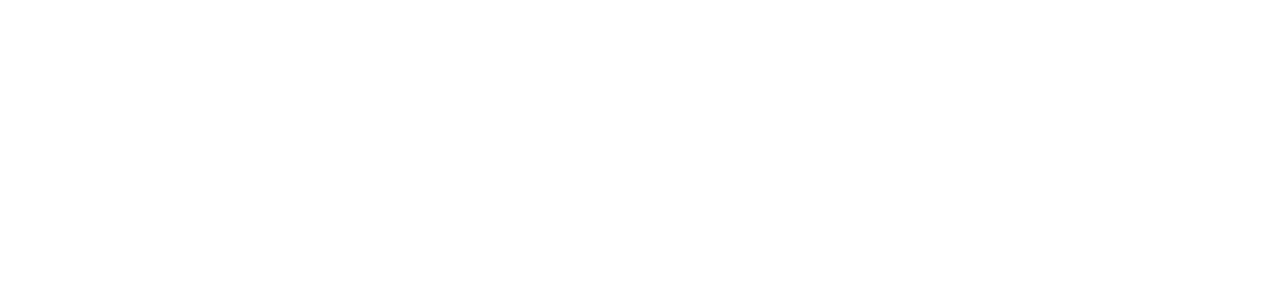
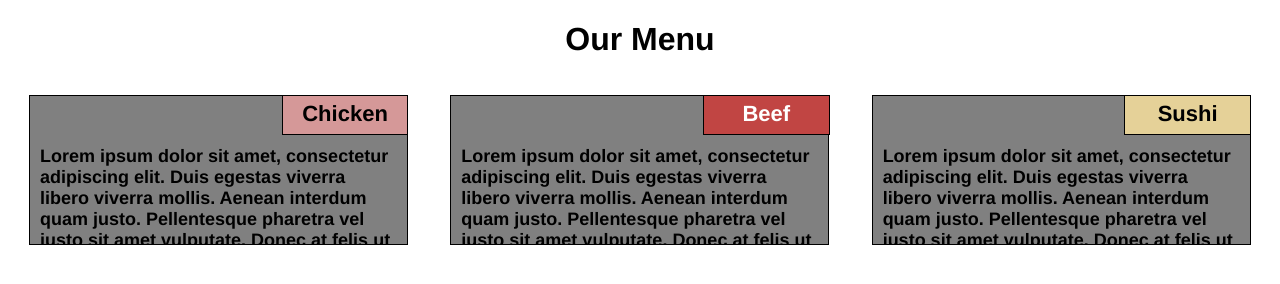
Before and after one commit to JosePimenta10/coursera, a plain HTML site: page html_css_javascript/Assignments/Assignment 2/module2-solution/index.html in a window 1280 px wide. Drawn offline with Linux system fonts and the light colour scheme.

Commit message:
Added second assignment

```diff
--- /dev/null
+++ b/html_css_javascript/Assignments/Assignment 2/module2-solution/css/styles.css
@@ -0,0 +1,114 @@
+/********** Base styles **********/
+* {
+  box-sizing: border-box;
+}
+h1 {
+  margin-bottom: 15px;
+  text-align: center;
+  font-family: Helvetica;
+}
+
+
+
+/* Simple Responsive Framework. */
+.row {
+  width: 100%;
+  position: relative;
+}
+
+
+
+
+.boxes{
+  border: 1px solid black;
+  background-color: grey;
+  width: 90%;
+  height: 150px;
+  margin-right: auto;
+  margin-left: auto;
+  margin-top: 5%;
+  font-family: Helvetica;
+  color: black;
+  padding-top: 50px;
+  padding-left: 10px;
+  padding-right: 10px;
+  font-size: 18px;
+  font-weight: bold;
+  overflow: hidden;
+}
+
+h2{
+
+  border: 1px solid black;
+  background-color: blue;
+  width: 30%;
+  height: 40px;
+  margin-right: auto;
+  margin-left: auto;
+  margin-top: 5%;
+
+  font-family: Helvetica;
+  color: black;
+  text-align: center;
+  font-size:22px;
+  font-weight: bold;
+
+  position:absolute;
+  top:0%;
+  right:5%;
+  padding-top: 5px;
+}
+
+#p1{
+  background-color: #D59898;
+}
+
+#p2{
+  background-color: #C14543;
+  color: white;
+}
+
+#p3{
+  background-color: #E5D198;
+}
+
+
+
+/********** Desktop devices only **********/
+@media (min-width: 992px) {
+  .col-lg-1, .col-lg-2, .col-lg-3, .col-lg-4, .col-lg-5, .col-lg-6, .col-lg-7, .col-lg-8, .col-lg-9, .col-lg-10, .col-lg-11, .col-lg-12 {
+    float: left;
+  }
+  .col-lg-4 {
+    position: relative;
+    width: 33.33%;
+  }
+}
+
+/********** Tablet devices only **********/
+@media (min-width: 768px) and (max-width: 991px) {
+  .col-md-1, .col-md-2, .col-md-3, .col-md-4, .col-md-5, .col-md-6, .col-md-7, .col-md-8, .col-md-9, .col-md-10, .col-md-11, .col-md-12 {
+    float: left;
+  }
+  .col-md-6 {
+    position: relative;
+    width: 50%;
+  }
+  .col-md-12 {
+    position: relative;
+    width: 100%;
+    margin: auto;
+  }
+}
+
+
+/********** Phone devices only **********/
+@media (max-width: 767px) {
+  .col-sm-1, .col-sm-2, .col-sm-3, .col-sm-4, .col-sm-5, .col-sm-6, .col-sm-7, .col-sm-8, .col-sm-9, .col-sm-10, .col-sm-11, .col-sm-12 {
+    float: left;
+  }
+  .col-sm-12 {
+    position: relative;
+    width: 100%;
+  }
+}
--- a/html_css_javascript/Assignments/Assignment 2/module2-solution/index.html
+++ b/html_css_javascript/Assignments/Assignment 2/module2-solution/index.html
@@ -1,9 +1,36 @@
 <!DOCTYPE html>
 <html>
 <head>
-	<title></title>
+<meta charset="utf-8">
+<meta name="viewport" content="width=device-width, initial-scale=1">
+<link rel="stylesheet" href="css/styles.css">
+<title>Our Menu</title>
 </head>
 <body>
+<h1>Our Menu</h1>
+
+<div class="row">
+  <div class="col-lg-4 col-md-6 col-sm-12">
+  	<div class="boxes">
+  		Lorem ipsum dolor sit amet, consectetur adipiscing elit. Duis egestas viverra libero viverra mollis. Aenean interdum quam justo. Pellentesque pharetra vel justo sit amet vulputate. Donec at felis ut mauris tempus ullamcorper a nec ipsum. Etiam cursus dolor in nunc pulvinar iaculis. Suspendisse dapibus mi ut lacinia ullamcorper. Proin vel aliquet velit. Suspendisse feugiat iaculis quam ut mollis. Phasellus ac molestie nisl. Nullam vel auctor eros. Vestibulum iaculis blandit nisi et tincidunt. Orci varius natoque penatibus et magnis dis parturient montes, nascetur ridiculus mus. Cras sit amet ex luctus ligula vestibulum maximus sit amet quis magna. Nullam auctor mi at risus interdum egestas. Sed ac neque vitae leo efficitur iaculis. Integer quam eros, finibus ut molestie sit amet, consequat condimentum dui.
+  	</div>
+  	<h2 id="p1">Chicken</h2>
+  </div>
+
+  <div class="col-lg-4 col-md-6 col-sm-12">
+  	<div class="boxes">
+  		Lorem ipsum dolor sit amet, consectetur adipiscing elit. Duis egestas viverra libero viverra mollis. Aenean interdum quam justo. Pellentesque pharetra vel justo sit amet vulputate. Donec at felis ut mauris tempus ullamcorper a nec ipsum. Etiam cursus dolor in nunc pulvinar iaculis. Suspendisse dapibus mi ut lacinia ullamcorper. Proin vel aliquet velit. Suspendisse feugiat iaculis quam ut mollis. Phasellus ac molestie nisl. Nullam vel auctor eros. Vestibulum iaculis blandit nisi et tincidunt. Orci varius natoque penatibus et magnis dis parturient montes, nascetur ridiculus mus. Cras sit amet ex luctus ligula vestibulum maximus sit amet quis magna. Nullam auctor mi at risus interdum egestas. Sed ac neque vitae leo efficitur iaculis. Integer quam eros, finibus ut molestie sit amet, consequat condimentum dui.
+  	</div>
+  	<h2 id="p2">Beef</h2>
+  </div>
+
+  <div class="col-lg-4 col-md-12 col-sm-12">
+  	<div class="boxes">
+  		Lorem ipsum dolor sit amet, consectetur adipiscing elit. Duis egestas viverra libero viverra mollis. Aenean interdum quam justo. Pellentesque pharetra vel justo sit amet vulputate. Donec at felis ut mauris tempus ullamcorper a nec ipsum. Etiam cursus dolor in nunc pulvinar iaculis. Suspendisse dapibus mi ut lacinia ullamcorper. Proin vel aliquet velit. Suspendisse feugiat iaculis quam ut mollis. Phasellus ac molestie nisl. Nullam vel auctor eros. Vestibulum iaculis blandit nisi et tincidunt. Orci varius natoque penatibus et magnis dis parturient montes, nascetur ridiculus mus. Cras sit amet ex luctus ligula vestibulum maximus sit amet quis magna. Nullam auctor mi at risus interdum egestas. Sed ac neque vitae leo efficitur iaculis. Integer quam eros, finibus ut molestie sit amet, consequat condimentum dui.
+  	</div>
+  	<h2 id="p3">Sushi</h2>
+  </div>
+</div>
 
 </body>
 </html>
```
